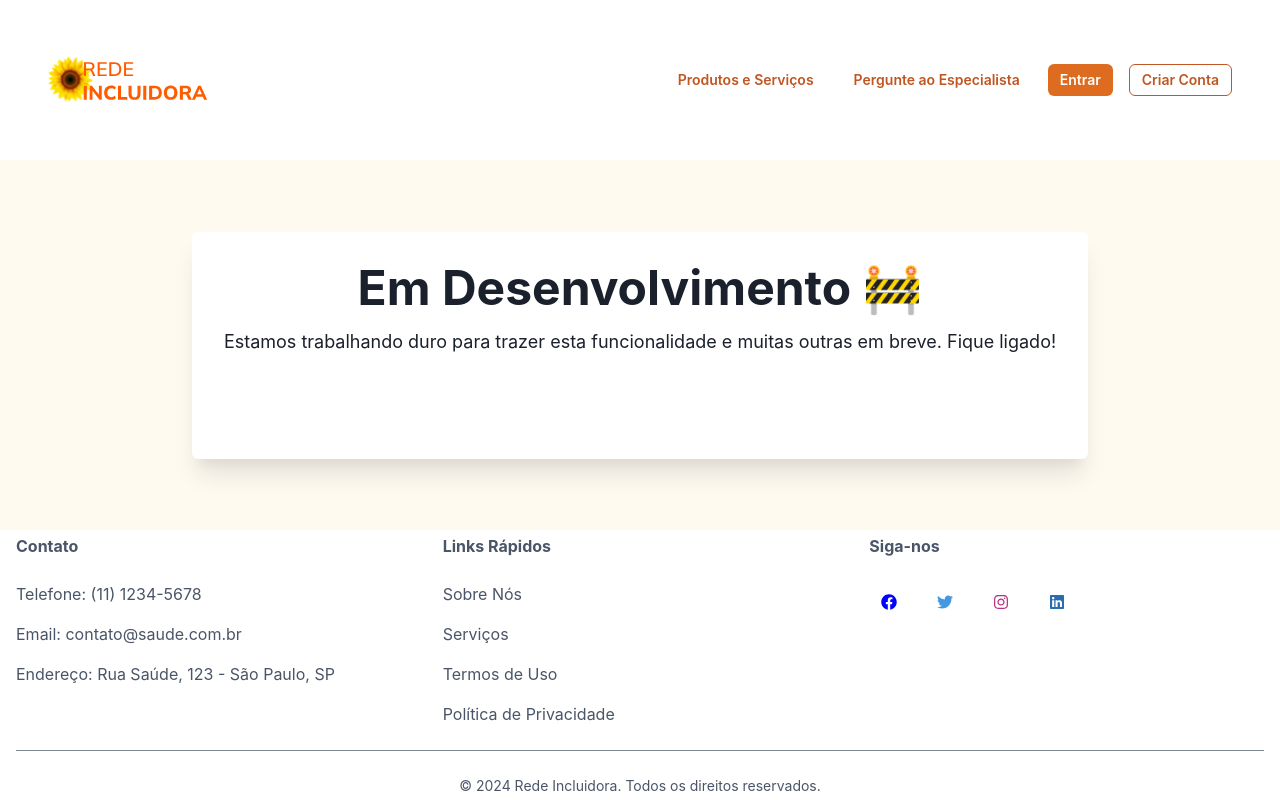
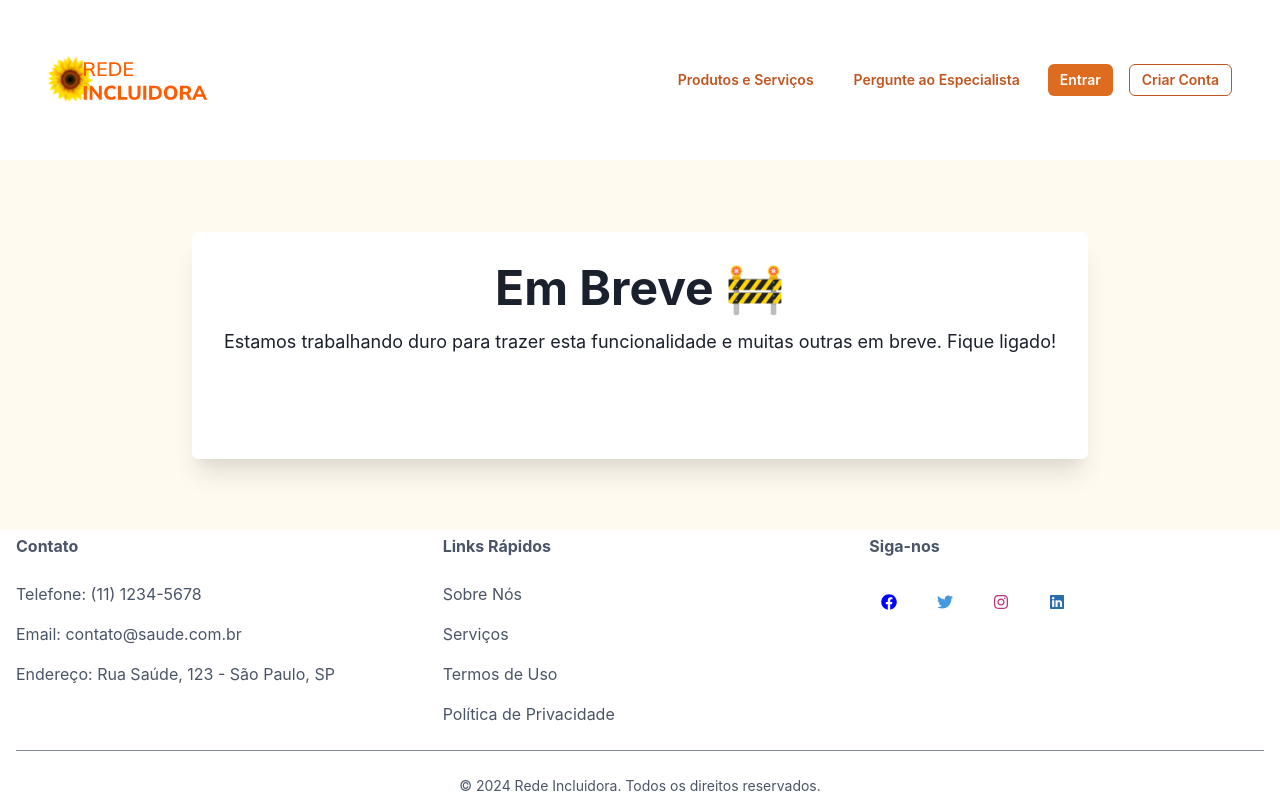
Before and after one commit to turque/rede-incluidora, a Next.js app in the folder frontend/: page /em-breve in a window 1280 px wide. Built offline with nearby package versions, Linux system fonts and the light colour scheme.

Commit message:
Melhoria do texto

```diff
--- a/frontend/app/(pesquisa)/em-breve/page.tsx
+++ b/frontend/app/(pesquisa)/em-breve/page.tsx
@@ -12,7 +12,7 @@ export default function Soon() {
         textAlign="center"
       >
         <Heading as="h1" size="2xl" mb={4} color="brand.500">
-          Em Desenvolvimento 🚧
+          Em Breve 🚧
         </Heading>
         <Text fontSize="lg" mb={6}>
           Estamos trabalhando duro para trazer esta funcionalidade e muitas
```
